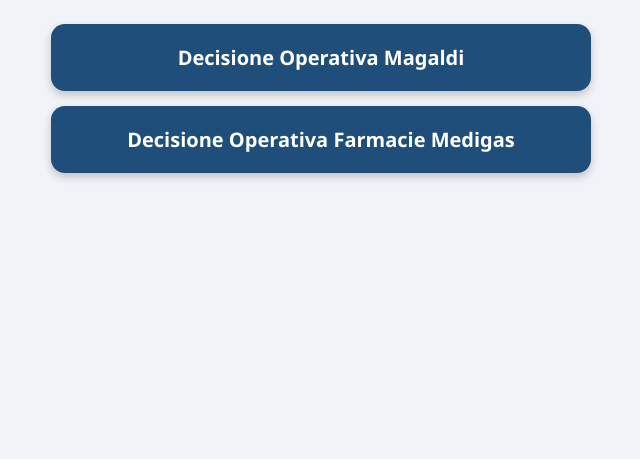
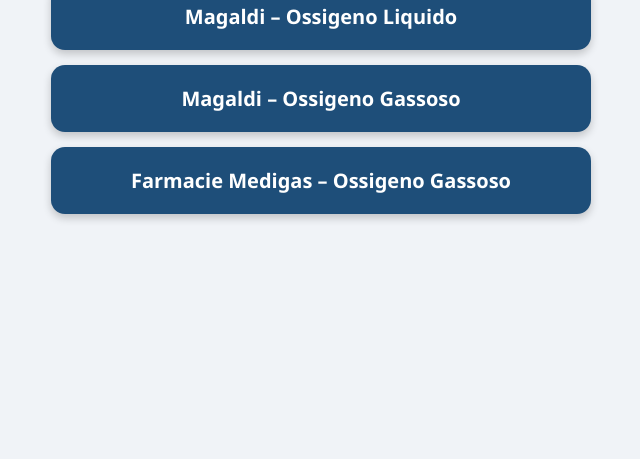
Before and after one commit to Enzothesun/decisioni-operative-menu, a plain HTML site: page index.html in a window 1280 px wide. Shown: the part 341-800 px from the top of the page, without its empty margins (339-979 px from the left). Drawn offline with Linux system fonts and the light colour scheme.

Commit message:
Update index.html

```diff
--- a/index.html
+++ b/index.html
@@ -60,12 +60,19 @@
 <div class="container">
     <h1>Decisioni Operative</h1>
 
+    <!-- OSSIGENO LIQUIDO MAGALDI -->
     <a class="btn" href="https://enzothesun.github.io/decisione-operativa/">
-        Decisione Operativa Magaldi
+        Magaldi – Ossigeno Liquido
     </a>
 
+    <!-- OSSIGENO GASSOSO MAGALDI -->
+    <a class="btn" href="https://enzothesun.github.io/decisione-operativa/gassoso/Decisione_Operativa_Ossigeno_Gassoso_v1_3.html">
+        Magaldi – Ossigeno Gassoso
+    </a>
+
+    <!-- FARMACIE MEDIGAS -->
     <a class="btn" href="https://enzothesun.github.io/decisione-operativa-farmacie/">
-        Decisione Operativa Farmacie Medigas
+        Farmacie Medigas – Ossigeno Gassoso
     </a>
 </div>
 
```
